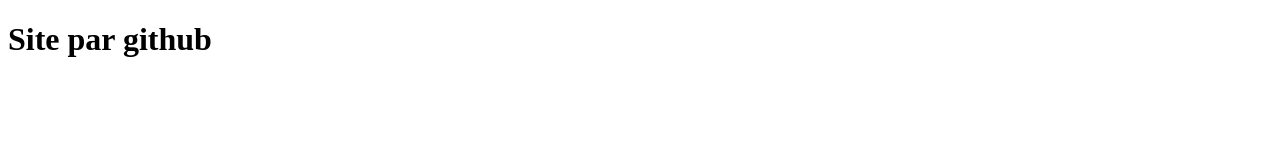
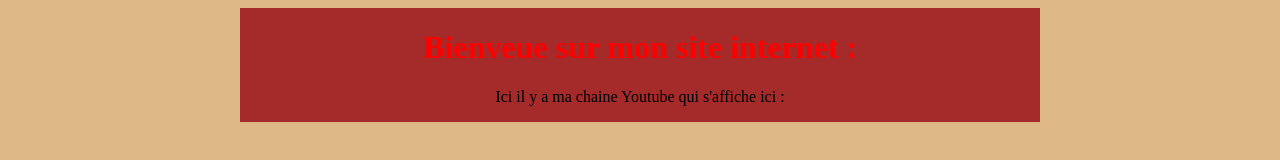
Before and after one commit to Hyruki/MySite, a plain HTML site: page index.html in a window 1280 px wide. Drawn offline with Linux system fonts and the light colour scheme.

Commit message:
Add files via upload

```diff
--- /dev/null
+++ b/couleur.css
@@ -0,0 +1,15 @@
+h1
+{
+    color: red;
+}
+body{
+    background-color: burlywood;
+}
+#main_page{
+    width: 800px;
+    margin: 0 auto;
+    background-color: brown;
+    text-align: center;
+    align-content: center;
+
+}
--- a/index.html
+++ b/index.html
@@ -1,14 +1,17 @@
 <!DOCTYPE html>
-<html lang="en">
+<html lang="fr">
 <head>
     <meta charset="UTF-8">
     <meta http-equiv="X-UA-Compatible" content="IE=edge">
     <meta name="viewport" content="width=device-width, initial-scale=1.0">
-    <title>Le test de bibi</title>
+    <link rel="stylesheet" href="couleur.css">
+
+<title>Hyruki page</title>
 </head>
 <body>
-
-    <h1>Site par github</h1>
-
+    <div id ="main_page">
+    <h1>Bienveue sur mon site internet : </h1>
+    <p>Ici il y a ma chaine Youtube qui s'affiche ici :</p>
+</div>
 </body>
 </html>
```
